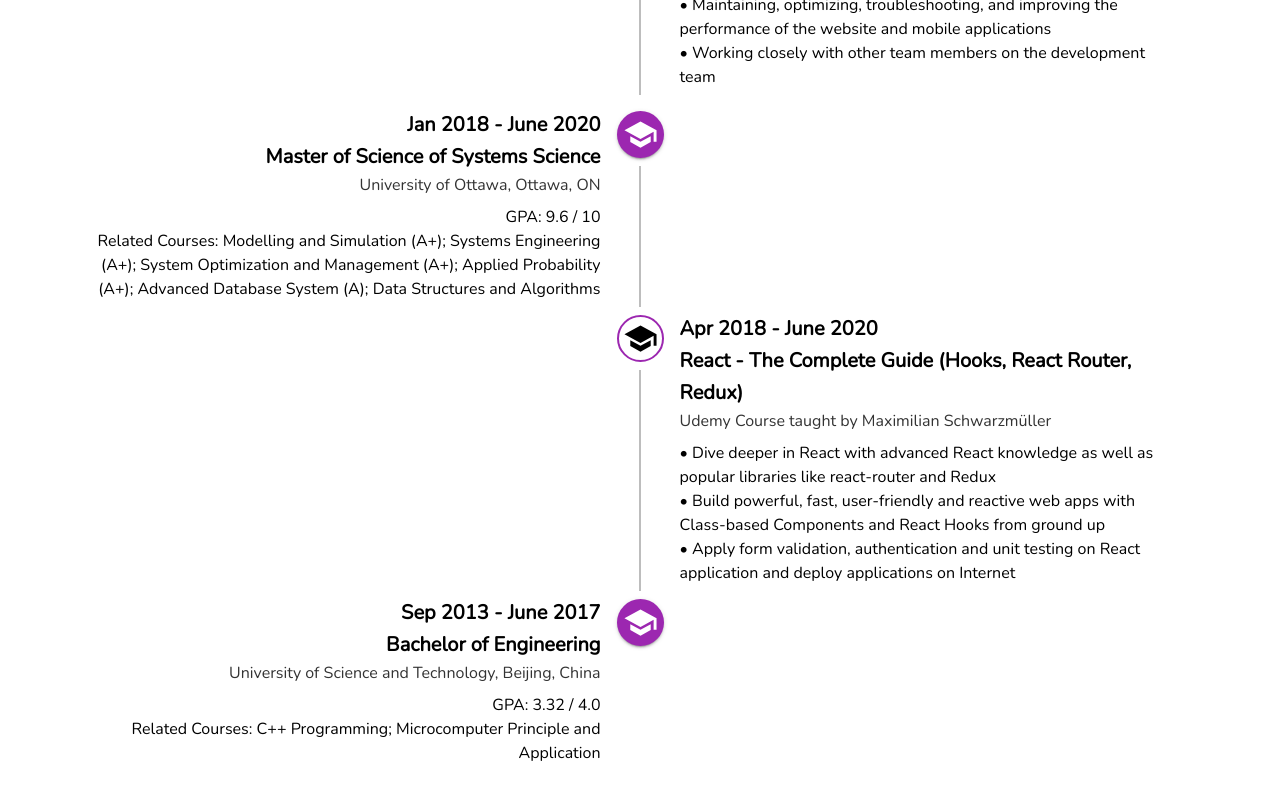
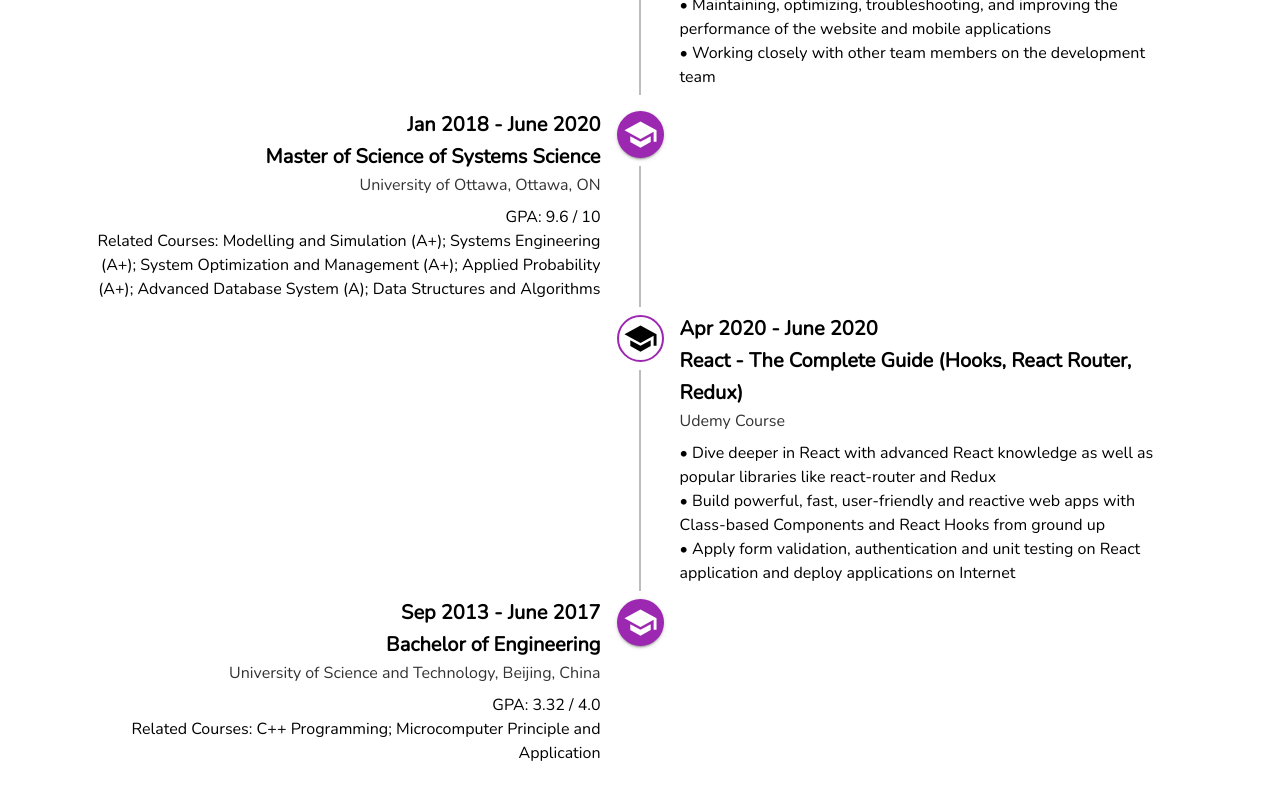
Before and after one commit to WendyChenj/My-Portfolio, a React (Create React App) app: page / in a window 1280 px wide. Shown: the part 1966-2766 px from the top of the page. Built offline with nearby package versions, Linux system fonts and the light colour scheme.

Commit message:
bug fixed

```diff
--- a/src/components/Experience/ExperienceTimeline.js
+++ b/src/components/Experience/ExperienceTimeline.js
@@ -64,13 +64,13 @@ const ExperienceTimeline = () => {
         </TimelineSeparator>
         <TimelineContent className="timeline-content-left">
           <Typography variant="h6">
-            Apr 2018 - June 2020
+            Apr 2020 - June 2020
           </Typography>
           <Typography variant="h6">
             React - The Complete Guide (Hooks, React Router, Redux)
           </Typography>
           <Typography className="location-name" color="secondary">
-            Udemy Course taught by Maximilian Schwarzmüller
+            Udemy Course
           </Typography>
           <Typography>
              • Dive deeper in React with advanced React knowledge as well as popular libraries like react-router and Redux <br />
--- a/src/components/Skills/Skills.js
+++ b/src/components/Skills/Skills.js
@@ -28,8 +28,8 @@ const Skills = () => {
           </Grid>
           <Grid item md={6} sm={6} xs={12}>
             <Skill title='TypeScript' progress={ 80 } />
+            <Skill title='NextJS' progress={ 80 } />
             <Skill title='HTML / CSS' progress={ 90 } />
-            <Skill title='NextJS' progress={ 80 } />
             <Skill title='SQL' progress={ 85 } />
           </Grid>
         </Grid>
```
